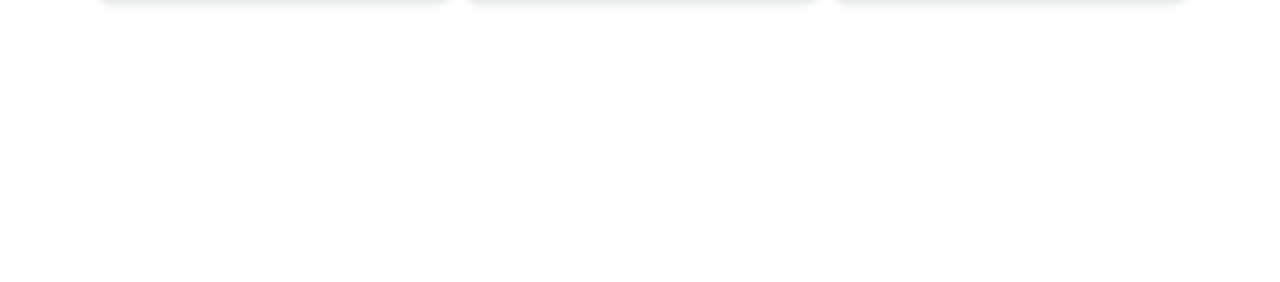
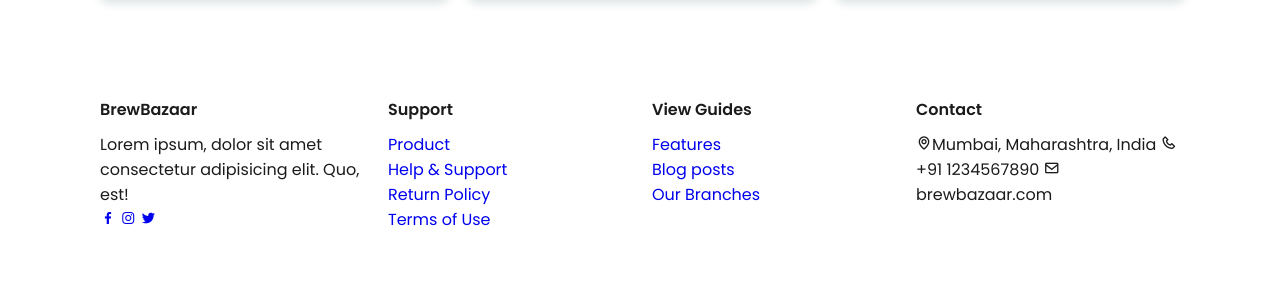
Before and after one commit to YashKudve/CODSOFT, a plain HTML site: page Project1-Task2/index.html in a window 1280 px wide. Shown: the part 2760-3042 px from the top of the page. Before the commit the page ends 2807 px from the top, so only its background shows below. Drawn offline with nearby package versions, Linux system fonts and the light colour scheme.

Commit message:
footer section in progress

```diff
--- a/Project1-Task2/index.css
+++ b/Project1-Task2/index.css
@@ -272,3 +272,15 @@ header {
 .stars .bx {
   color: var(--main-color);
 }
+
+.footer {
+  display: grid;
+  grid-template-columns: repeat(auto-fit, minmax(240px, auto));
+  gap: 1.5rem;
+}
+
+.footer-box h2 {
+  font-size: 1rem;
+  font-weight: 600;
+  margin-bottom: 10px;
+}
--- a/Project1-Task2/index.html
+++ b/Project1-Task2/index.html
@@ -200,6 +200,44 @@
         </div>
       </div>
     </section>
+
+    <!-- Footer section -->
+
+    <section class="footer">
+      <div class="footer-box">
+        <h2>BrewBazaar</h2>
+        <p>
+          Lorem ipsum, dolor sit amet consectetur adipisicing elit. Quo, est!
+        </p>
+        <div class="social-links">
+          <a href="#"><i class="bx bxl-facebook"></i></a>
+          <a href="#"><i class="bx bxl-instagram"></i></a>
+          <a href="#"><i class="bx bxl-twitter"></i></a>
+        </div>
+      </div>
+
+      <div class="footer-box">
+        <h2>Support</h2>
+        <li><a href="#">Product</a></li>
+        <li><a href="#">Help & Support</a></li>
+        <li><a href="#">Return Policy</a></li>
+        <li><a href="#">Terms of Use</a></li>
+      </div>
+
+      <div class="footer-box">
+        <h2>View Guides</h2>
+        <li><a href="#">Features</a></li>
+        <li><a href="#">Blog posts</a></li>
+        <li><a href="#">Our Branches</a></li>
+      </div>
+
+      <div class="footer-box">
+        <h2>Contact</h2>
+        <span><i class="bx bx-map"></i>Mumbai, Maharashtra, India</span>
+        <span><i class="bx bx-phone"></i>+91 1234567890</span>
+        <span><i class="bx bx-envelope"></i>brewbazaar.com</span>
+      </div>
+    </section>
     <script src="main.js"></script>
   </body>
 </html>
```
